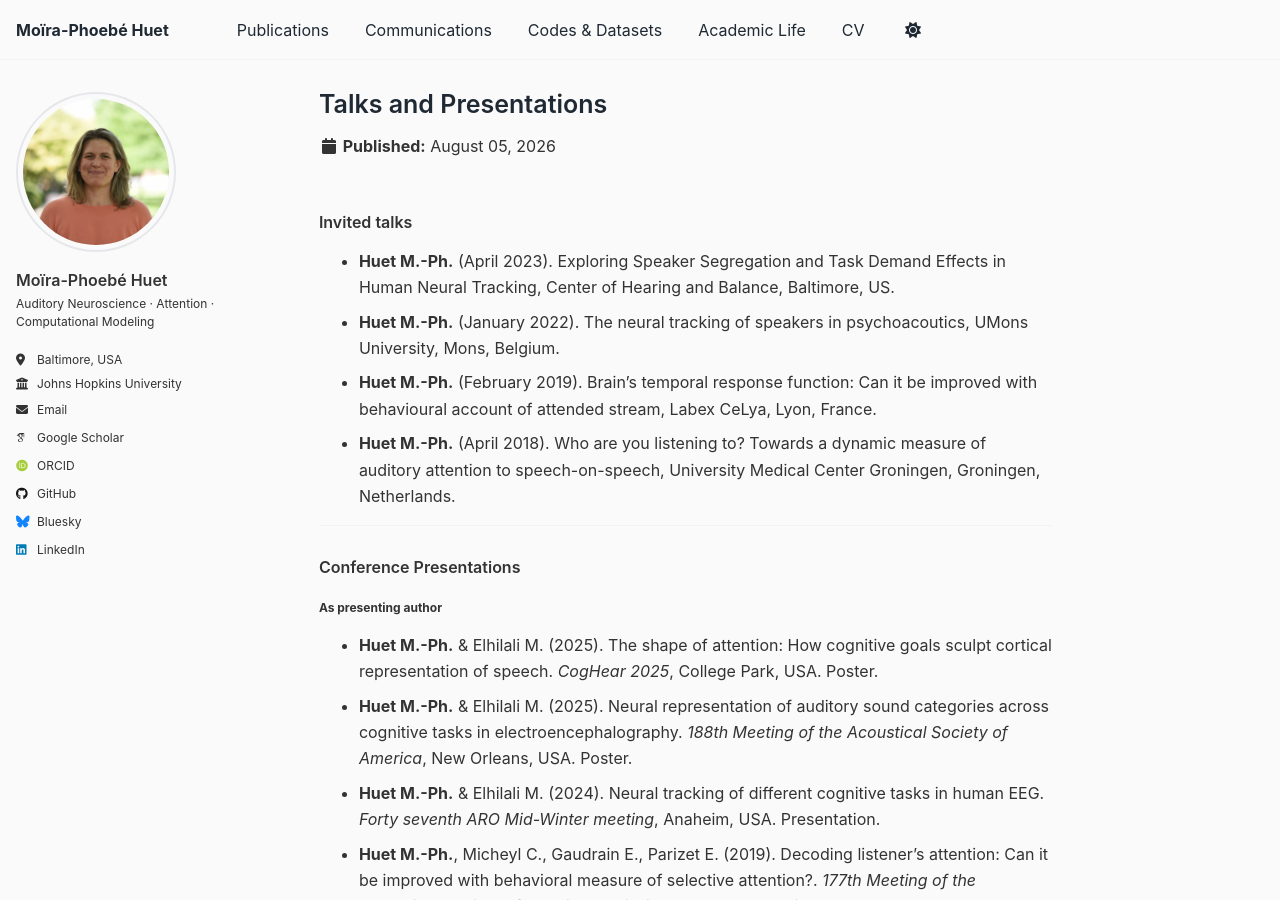
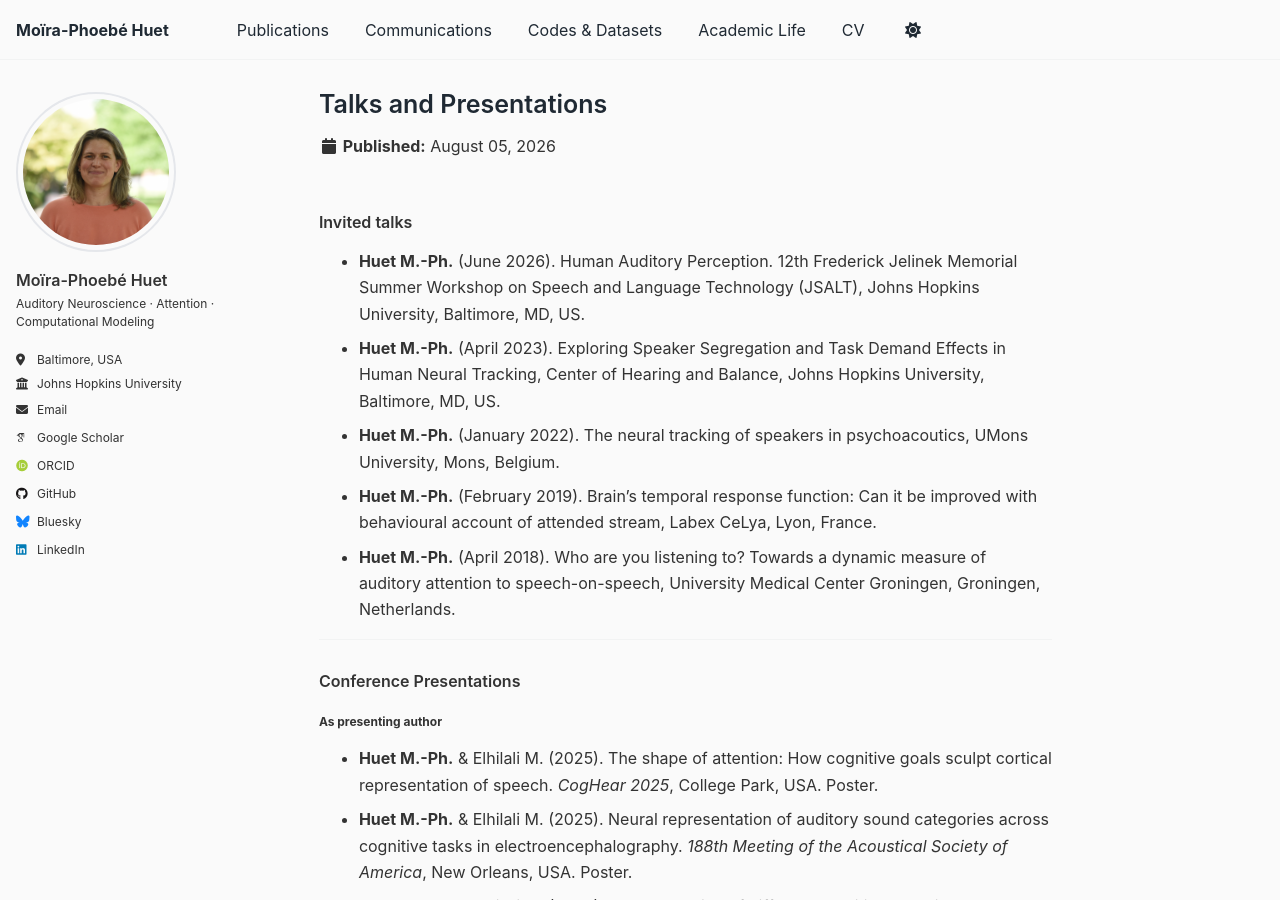
Before and after one commit to mphuet/mphuet.github.io, a Jekyll site: the page built from _talks/talksandpresentations.md, in a window 1280 px wide and 900 px high. Built offline with Jekyll 4.4.1, drawn with Linux system fonts in a browser that asks for light colours; some web fonts are replaced.

Commit message:
Update talksandpresentations.md

```diff
--- a/_talks/talksandpresentations.md
+++ b/_talks/talksandpresentations.md
@@ -6,7 +6,8 @@ author_profile: true
 ---
 
 ### Invited talks
-- **Huet M.-Ph.** (April 2023). Exploring Speaker Segregation and Task Demand Effects in Human Neural Tracking, Center of Hearing and Balance, Baltimore, US.
+- **Huet M.-Ph.** (June 2026). Human Auditory Perception. 12th Frederick Jelinek Memorial Summer Workshop on Speech and Language Technology (JSALT), Johns Hopkins University, Baltimore, MD, US.
+- **Huet M.-Ph.** (April 2023). Exploring Speaker Segregation and Task Demand Effects in Human Neural Tracking, Center of Hearing and Balance, Johns Hopkins University, Baltimore, MD, US.
 - **Huet M.-Ph.** (January 2022). The neural tracking of speakers in psychoacoutics, UMons University, Mons, Belgium.
 - **Huet M.-Ph.** (February 2019). Brain’s temporal response function: Can it be improved with behavioural account of attended stream, Labex CeLya, Lyon, France.
 - **Huet M.-Ph.** (April 2018). Who are you listening to? Towards a dynamic measure of auditory attention to speech-on-speech, University Medical Center Groningen, Groningen, Netherlands.
```
